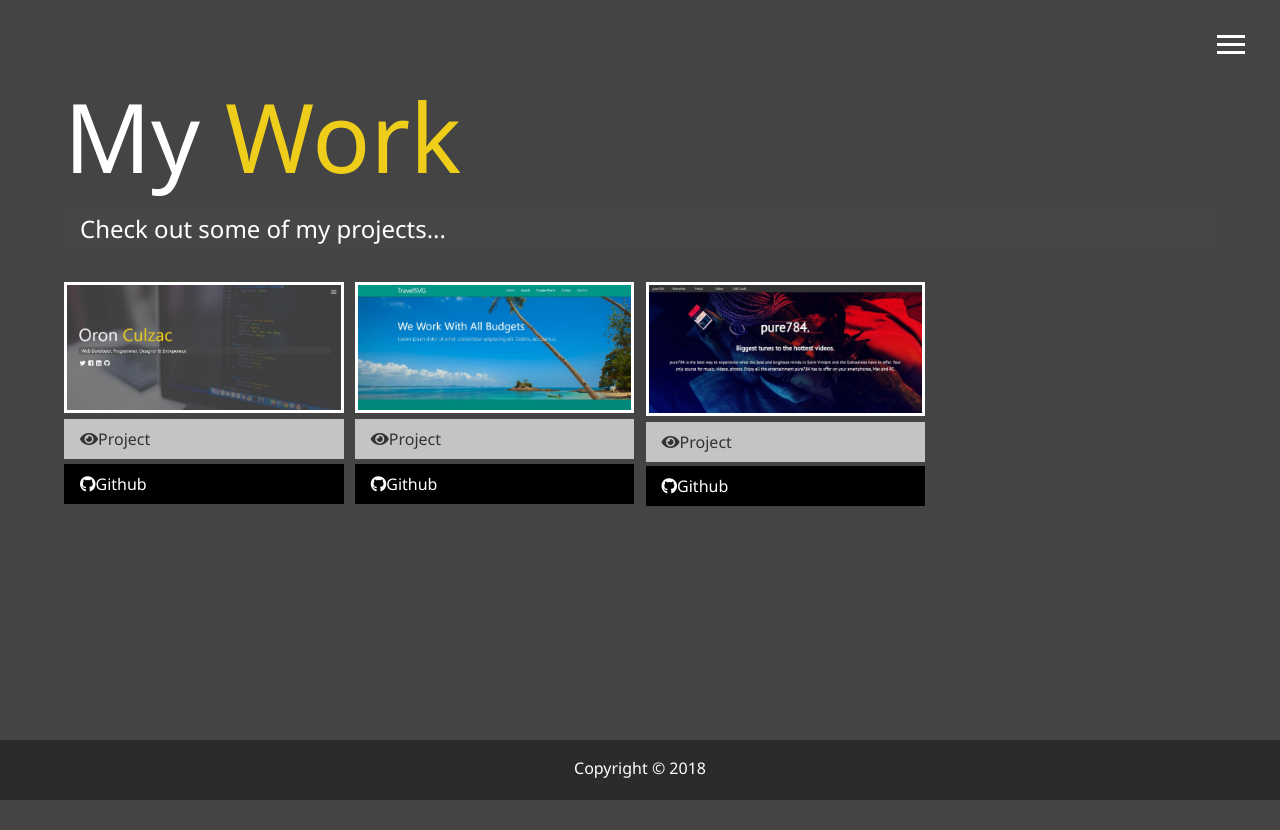
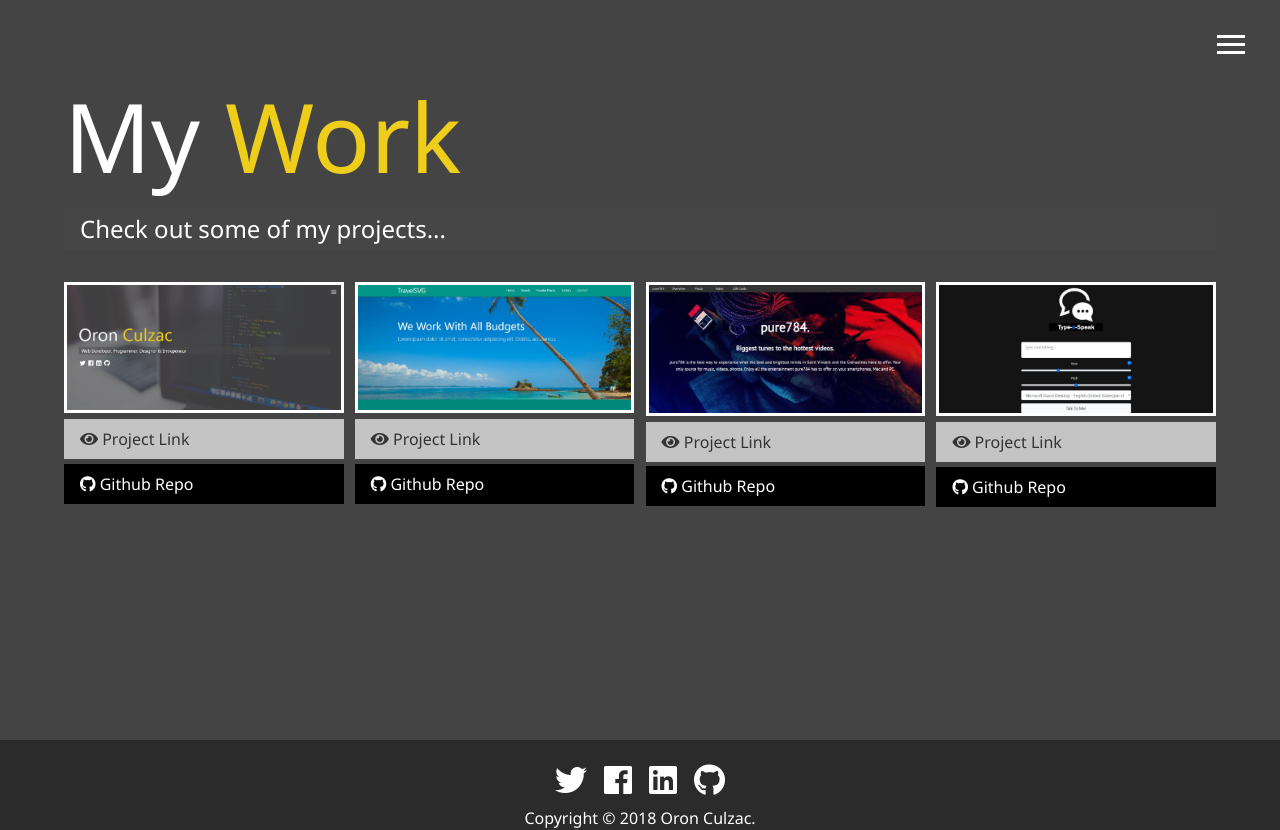
Before and after one commit to OCulzac/modern_portfolio, a website: page dist/work.html in a window 1280 px wide. Before the commit the page ends 800 px from the top, so only its background shows below. Drawn offline with Linux system fonts and the light colour scheme.

Commit message:
Fixed images, added footer, added new project

```diff
--- a/Scss/_mobile.scss
+++ b/Scss/_mobile.scss
@@ -44,9 +44,9 @@
 
     .portrait {
       background: url('../img/0.jpg');
-      background-size: cover;
       width: 150px;
       height: 150px;
+      background-size: cover;
     }
   }
 
@@ -102,10 +102,10 @@
     transform: translate3d(100%, 0, 0);
 
     .portrait {
-      background: url('../img/fro goodsize.jpg');
-      background-size: cover;
+      background: url('../img/0.jpg');
       width: 150px;
       height: 150px;
+      background-size: cover;
     }
   }
   .menu-nav {
@@ -118,10 +118,10 @@
     transform: translate3d(100%, 0, 0);
 
     .portrait {
-      background: url('../img/fro goodsize.jpg');
-      background-size: cover;
+      background: url('../img/0.jpg');
       width: 150px;
       height: 150px;
+      background-size: cover;
     }
   }
   .about-info {
--- a/Scss/main.scss
+++ b/Scss/main.scss
@@ -1,5 +1,5 @@
-@import "config";
-@import "menu";
+@import 'config';
+@import 'menu';
 
 * {
   box-sizing: border-box;
@@ -11,7 +11,7 @@ body {
   color: set-text-color($primary-color);
   height: 100%;
   margin: 0;
-  font-family: "Segoe UI", Tahoma, Geneva, Verdana, sans-serif;
+  font-family: 'Segoe UI', Tahoma, Geneva, Verdana, sans-serif;
   line-height: 1.5;
   /*   overflow: hidden;
  */
@@ -80,8 +80,8 @@ main {
   display: grid;
   grid-gap: 30px;
   grid-template-areas:
-    "bioimage bio bio"
-    "job1 job2 job3";
+    'bioimage bio bio'
+    'job1 job2 job3';
   grid-template-columns: repeat(3, 1fr);
 
   .bio-img {
@@ -185,7 +185,18 @@ main {
   padding: 1rem;
   background: darken($color: $primary-color, $amount: 10);
   color: set-text-color($primary-color);
-  height: 60px;
+  height: 90px;
+}
+#main-footer .icons {
+  margin-top: 0.5rem;
+  margin-bottom: 0.5rem;
+}
+#main-footer .icons a {
+  padding: 0.4rem;
+}
+#main-footer .icons a:hover {
+  color: $secondary-color;
+  transition: all 0.5s ease-out;
 }
 
-@import "mobile";
+@import 'mobile';
--- a/package.json
+++ b/package.json
@@ -6,7 +6,8 @@
   "homepage": "https://OCulzac.github.io/modern_portfolio",
   "scripts": {
     "sass": "node-sass -w scss/ -o dist/css/ --recursive",
-    "deploy": "gh-pages -d dist"
+    "deploy": "gh-pages -d dist",
+    "update": ""
   },
   "author": "Oron Culzac",
   "license": "MIT",
```
Also changed, not shown: dist/about.html, dist/css/main.css, dist/img/fro goodsize.jpg (deleted), dist/img/portrait.jpg (deleted), dist/img/portrait1.jpg (deleted), dist/img/portrait4.jpg (deleted), dist/img/portrait_small.jpg (deleted), dist/img/projects/project14.JPG (added), dist/img/reallysmall.jpg (deleted), dist/work.html.
